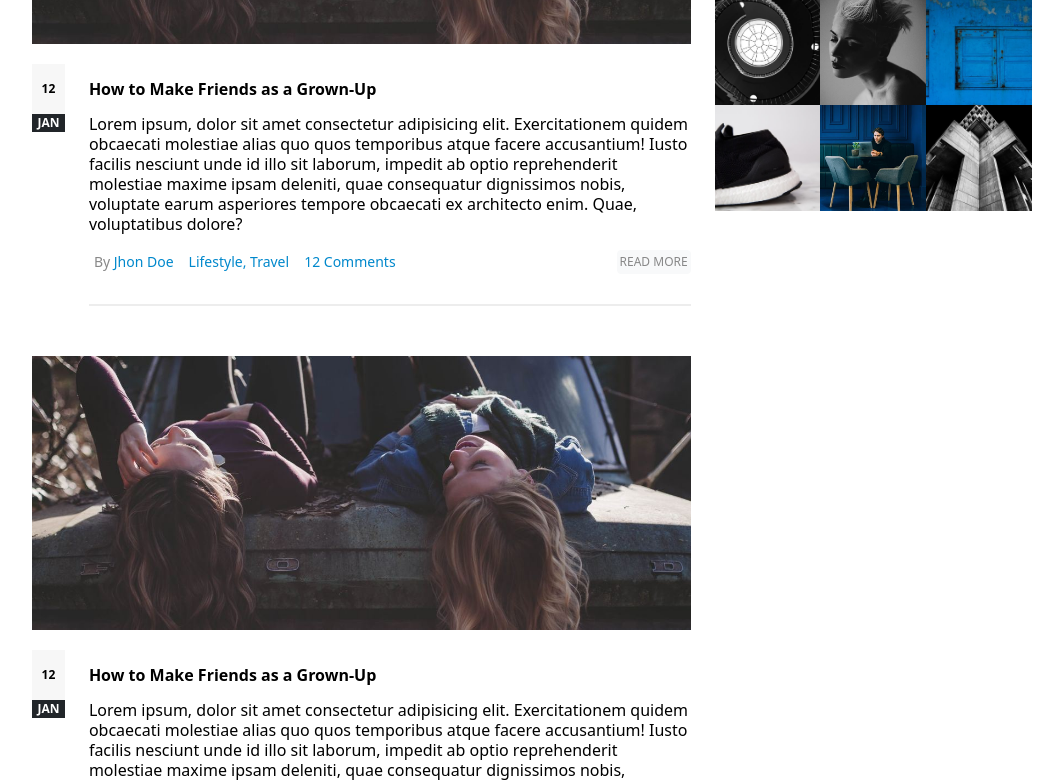
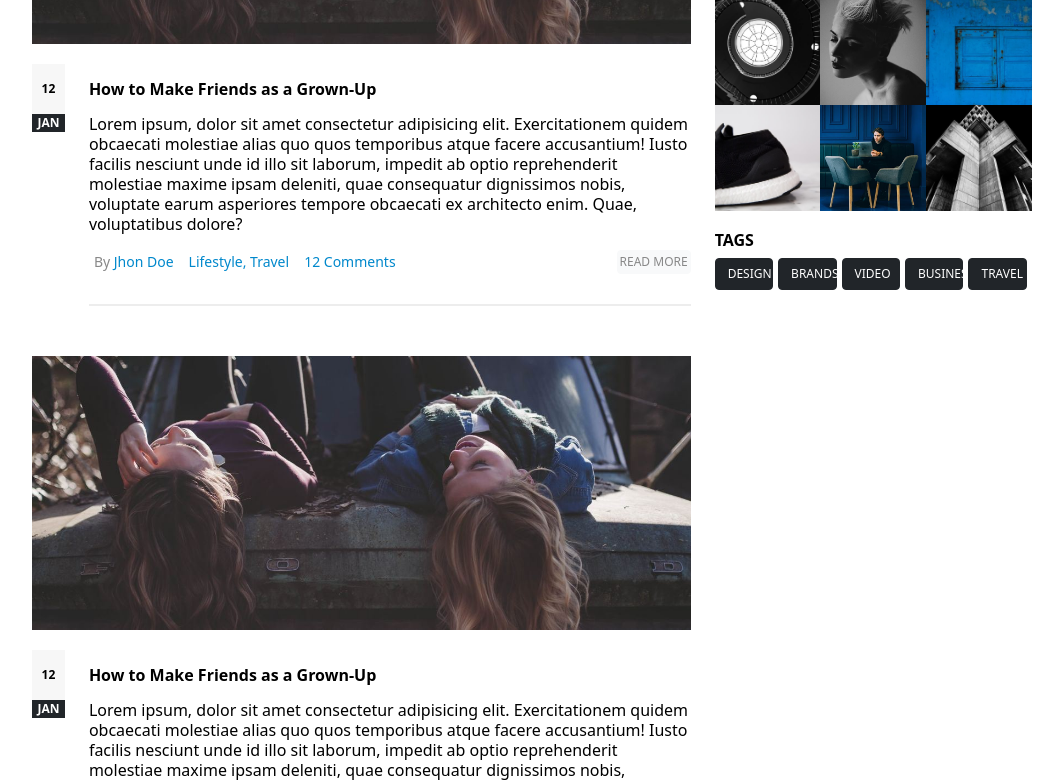
Before and after one commit to manuelguariglia21/proj-html-vuejs, a Vue app: page / in a window 1280 px wide. Shown: the part 1377-2159 px from the top of the page, without its empty margins (108-1171 px from the left). Built offline with nearby package versions, Linux system fonts and the light colour scheme; the HTML template or start-up script is replaced by a standard one.

Commit message:
start tags

```diff
--- a/src/components/sidebar.vue
+++ b/src/components/sidebar.vue
@@ -41,6 +41,17 @@
 
     </div>
 
+    <div class="tags">
+      <h6>tags</h6>
+      <div class="tags-box">
+        <button type="button" class="btn btn-dark">design</button>
+        <button type="button" class="btn btn-dark">brands</button>
+        <button type="button" class="btn btn-dark">video</button>
+        <button type="button" class="btn btn-dark">business</button>
+        <button type="button" class="btn btn-dark">travel</button>
+      </div>
+    </div>
+
   </section>
 </template>
 
@@ -75,8 +86,20 @@ section{
   .ig-grid{
     display: flex;
     flex-wrap: wrap;
+    margin-bottom: 20px;
     img{
       width: calc(100% / 3);
+    }
+  }
+
+  .tags{
+    .tags-box{
+      button{
+        font-size: 12px;
+        margin-right: 5px;
+        text-transform: uppercase;
+        width: calc((100% / 5) - 5px);
+      }
     }
   }
   h6{
```
